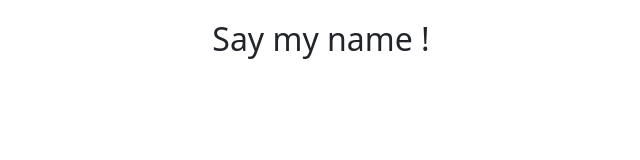
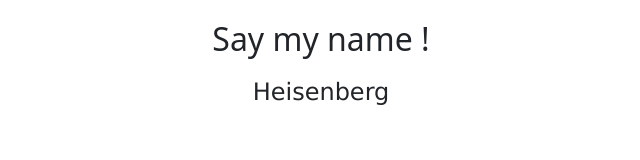
Before and after one commit to mahip19/demorepo, a plain HTML site: page index.html in a window 1280 px wide. Shown: the whole page, without its empty margins (319-959 px from the left). Drawn offline with nearby package versions, Linux system fonts and the light colour scheme.

Commit message:
heisenberg

```diff
--- a/index.html
+++ b/index.html
@@ -19,5 +19,15 @@
   </head>
   <body>
     <h2 style="text-align: center; margin-top: 20px">Say my name !</h2>
+    <h4
+      style="
+        text-align: center;
+        margin-top: 20px;
+        font-weight: 500;
+        font-family: Verdana, Geneva, Tahoma, sans-serif;
+      "
+    >
+      Heisenberg
+    </h4>
   </body>
 </html>
```
